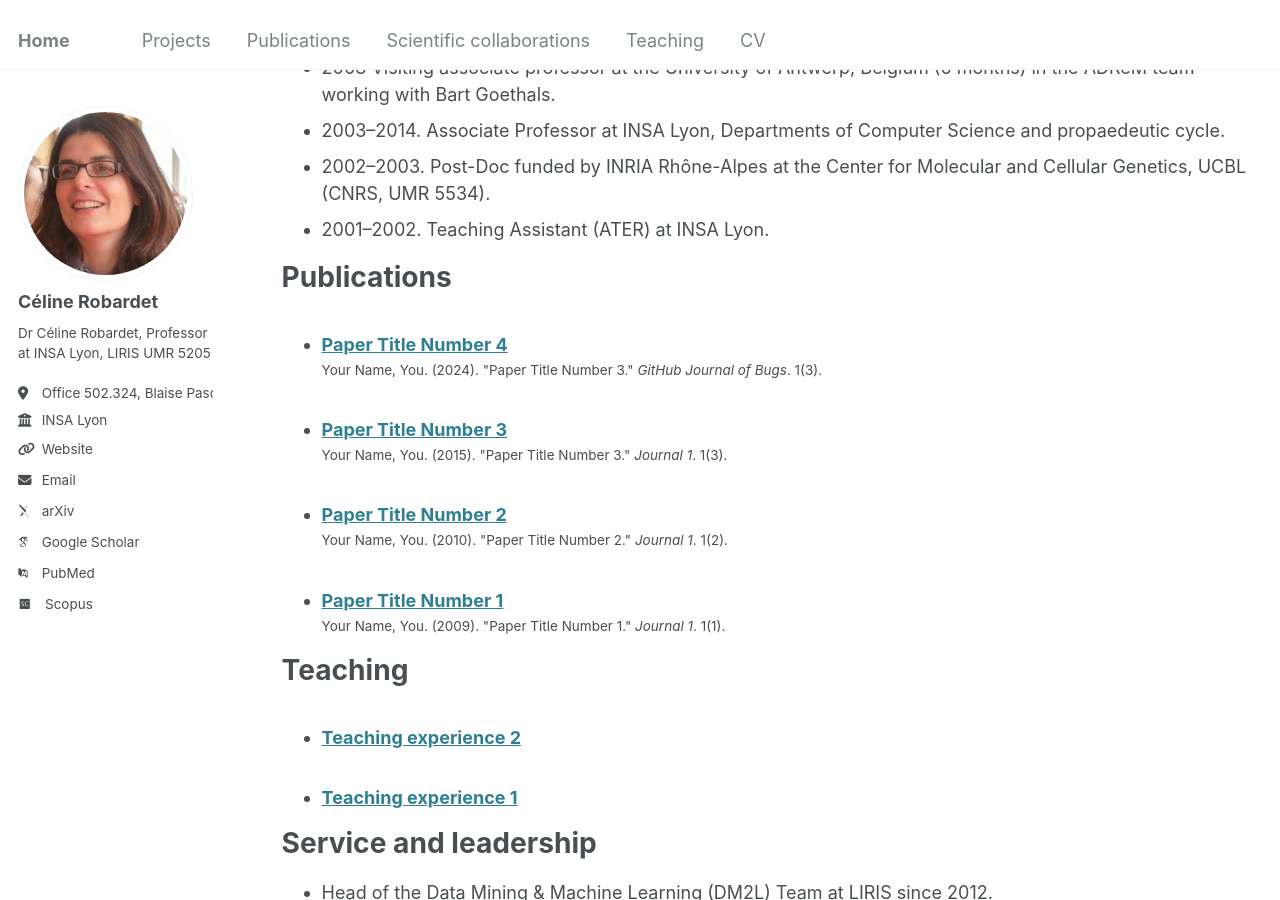
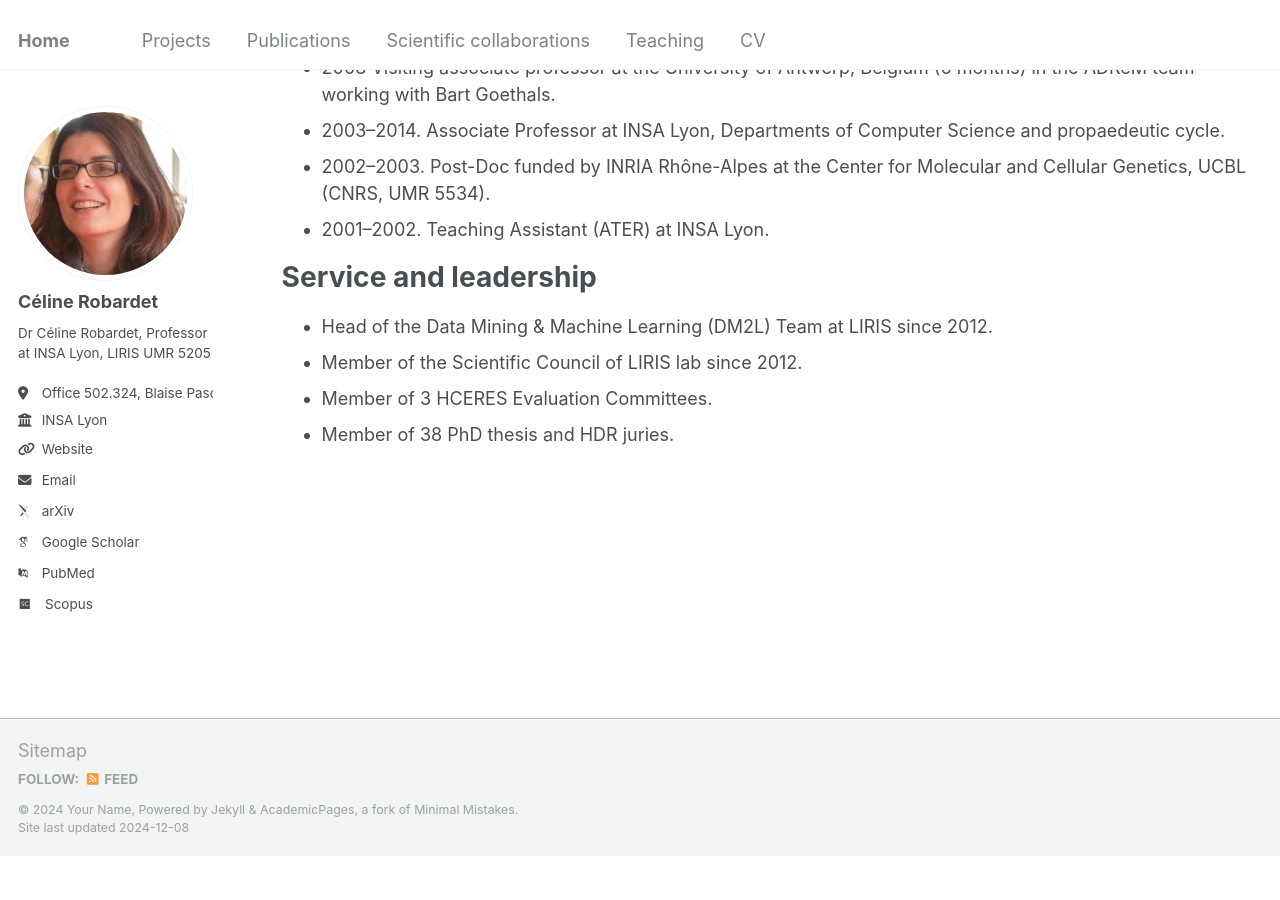
Before and after one commit to crobardet/crobardet.github.io, a Jekyll site: the page built from _pages/cv.md, in a window 1280 px wide and 900 px high, scrolled down 478 px. Built offline with Jekyll 4.4.1, drawn with Linux system fonts in a browser that asks for light colours; some web fonts are replaced; after the commit the page ends 1334 px from its top, so only the background shows below that.

Commit message:
Update cv.md

```diff
--- a/_pages/cv.md
+++ b/_pages/cv.md
@@ -28,7 +28,7 @@ Bernard Lyon 1, advisor: Nicolas Nicoloyannis, 2002.
 
 
 
-Publications
+<!--Publications
 ======
   <ul>{% for post in site.publications reversed %}
     {% include archive-single-cv.html %}
@@ -40,7 +40,7 @@ Teaching
 ======
   <ul>{% for post in site.teaching reversed %}
     {% include archive-single-cv.html %}
-  {% endfor %}</ul>
+  {% endfor %}</ul> -->
 
 Service and leadership
 ======
```
